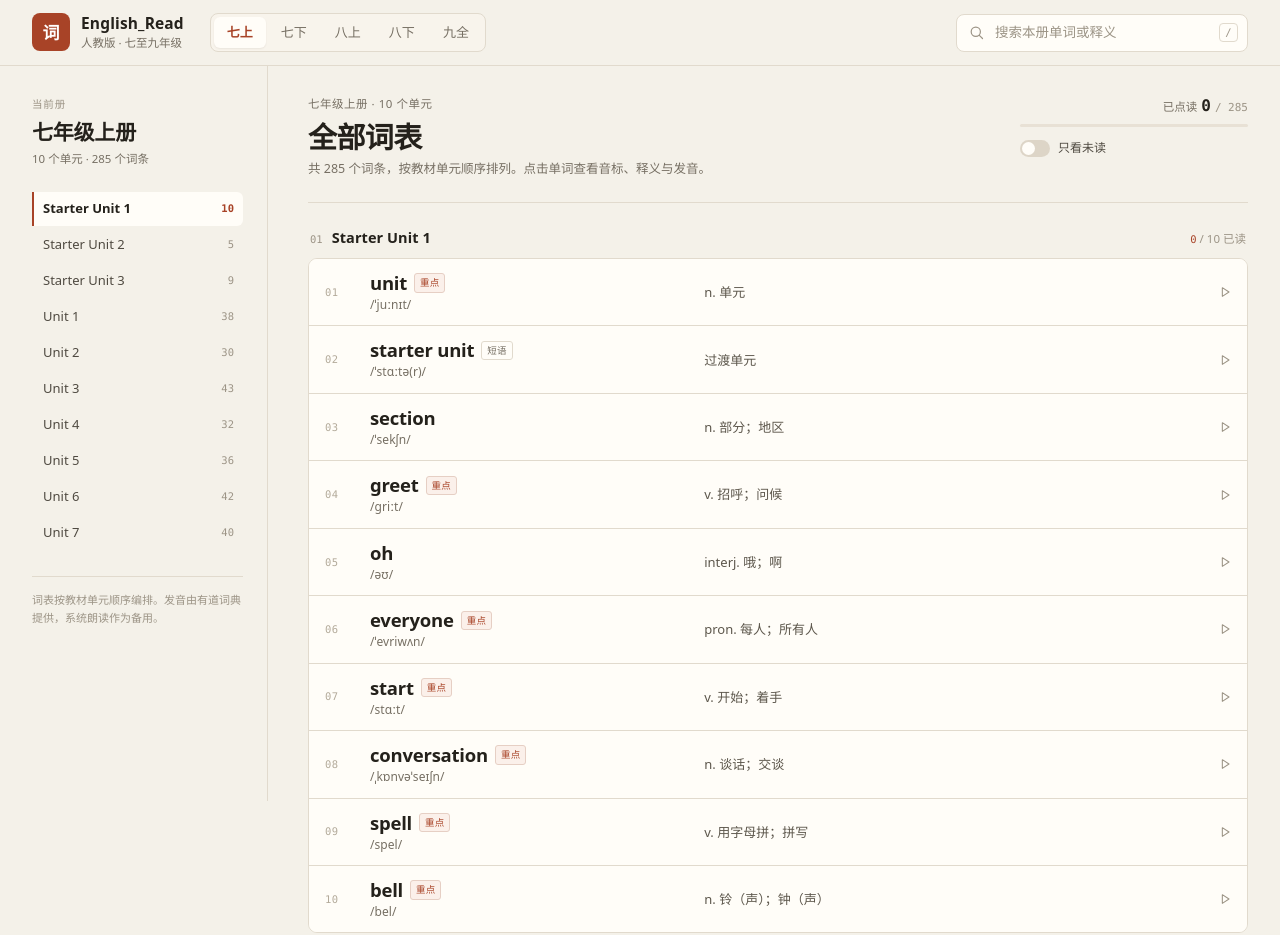
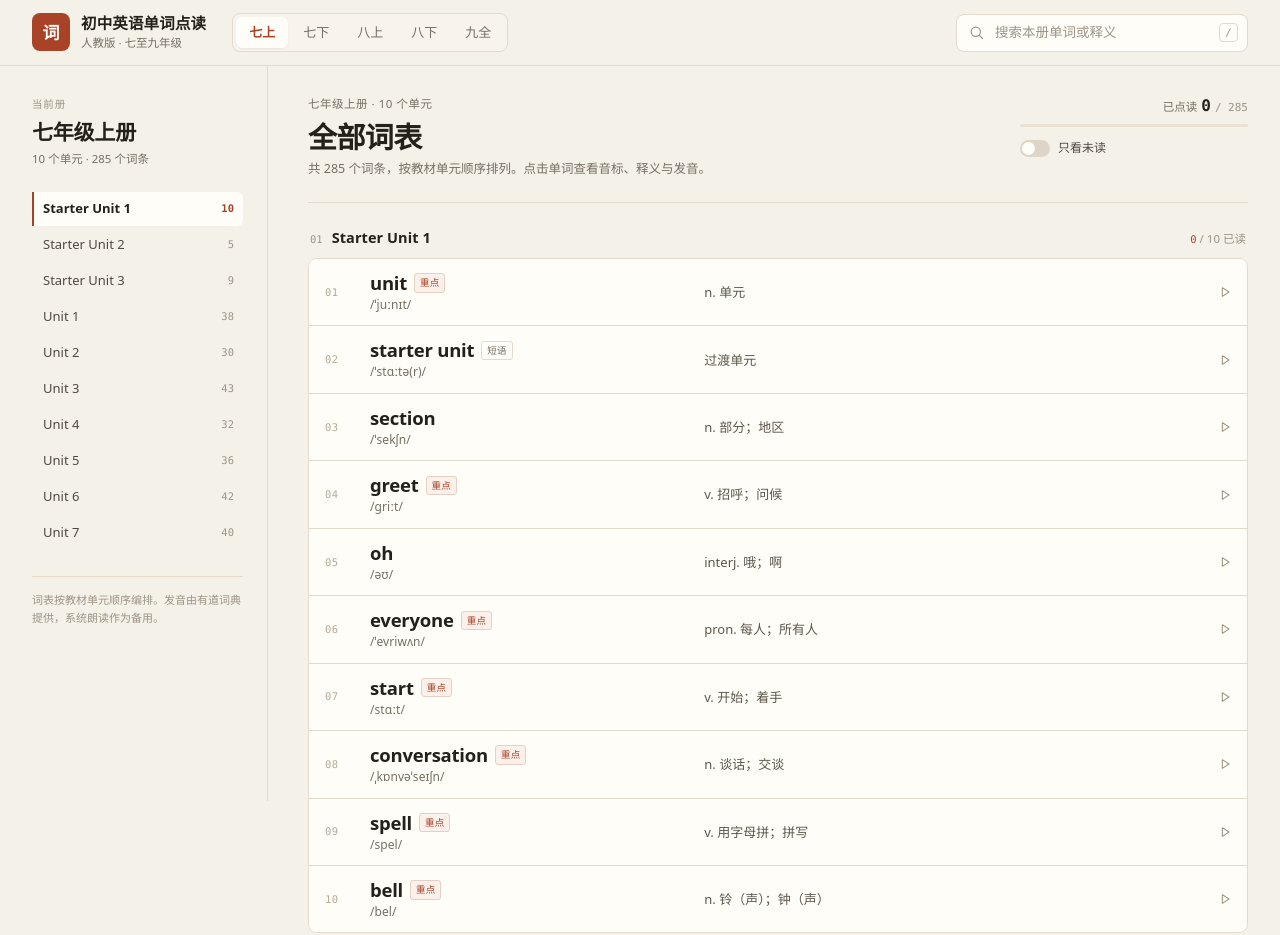
Before and after one commit to Cexw/English_Read, a plain HTML site: page index.html in a window 1280 px wide. Shown: the top 935 px of the page. Drawn offline with Linux system fonts and the light colour scheme.

Commit message:
Revert site title to 初中英语单词点读

```diff
--- a/index.html
+++ b/index.html
@@ -4,7 +4,7 @@
   <meta charset="UTF-8">
   <meta name="viewport" content="width=device-width, initial-scale=1.0">
   <meta name="description" content="人教版初中英语单词点读：按教材单元顺序浏览七至九年级词表，查看音标、释义、例句，播放英式与美式发音。">
-  <title>English_Read · 人教版初中英语单词点读</title>
+  <title>初中英语单词点读 · 人教版</title>
   <link rel="icon" href="favicon.svg" type="image/svg+xml">
   <link rel="stylesheet" href="styles.css">
 </head>
@@ -16,7 +16,7 @@
       <div class="brand">
         <span class="brand-mark" aria-hidden="true">词</span>
         <div class="brand-text">
-          <strong>English_Read</strong>
+          <strong>初中英语单词点读</strong>
           <span>人教版 · 七至九年级</span>
         </div>
       </div>
--- a/styles.css
+++ b/styles.css
@@ -141,13 +141,6 @@ a {
   color: var(--muted);
   font-size: 11.5px;
   line-height: 1.4;
-  white-space: nowrap;
-}
-
-@media (max-width: 420px) {
-  .brand-text span {
-    white-space: normal;
-  }
 }
 
 .book-tabs {
```
